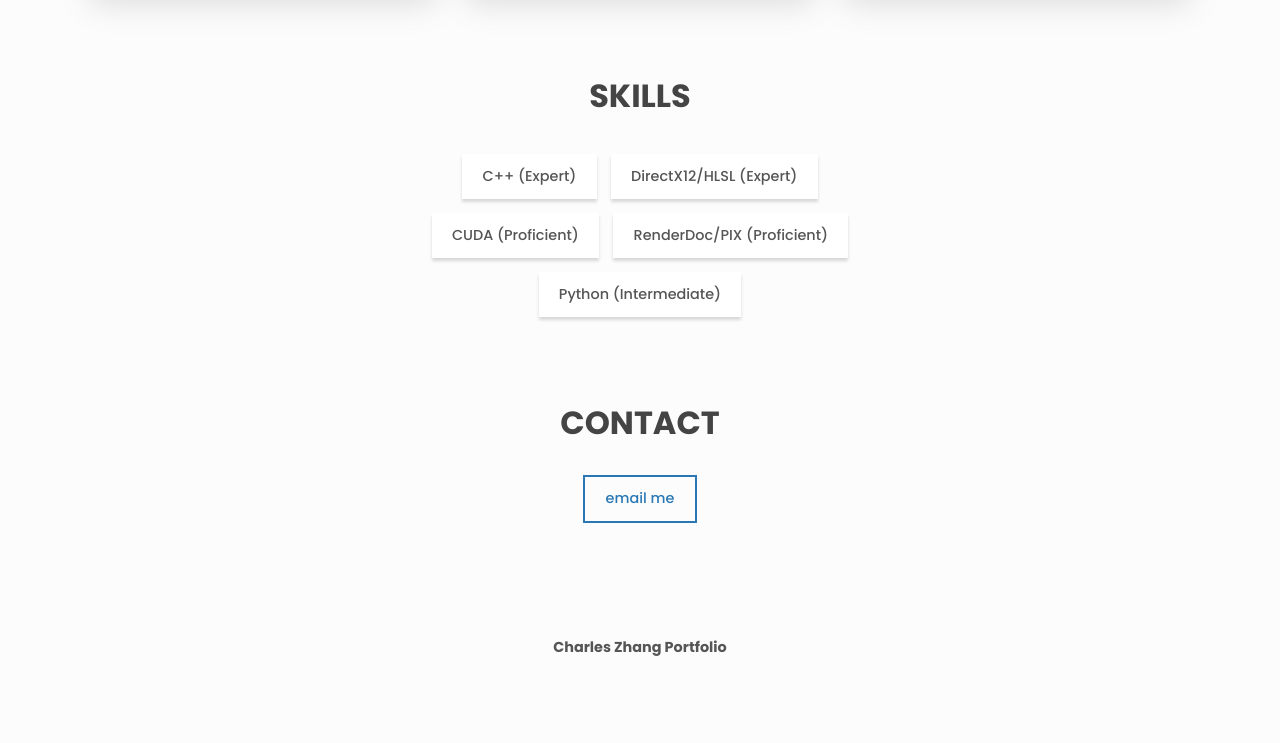
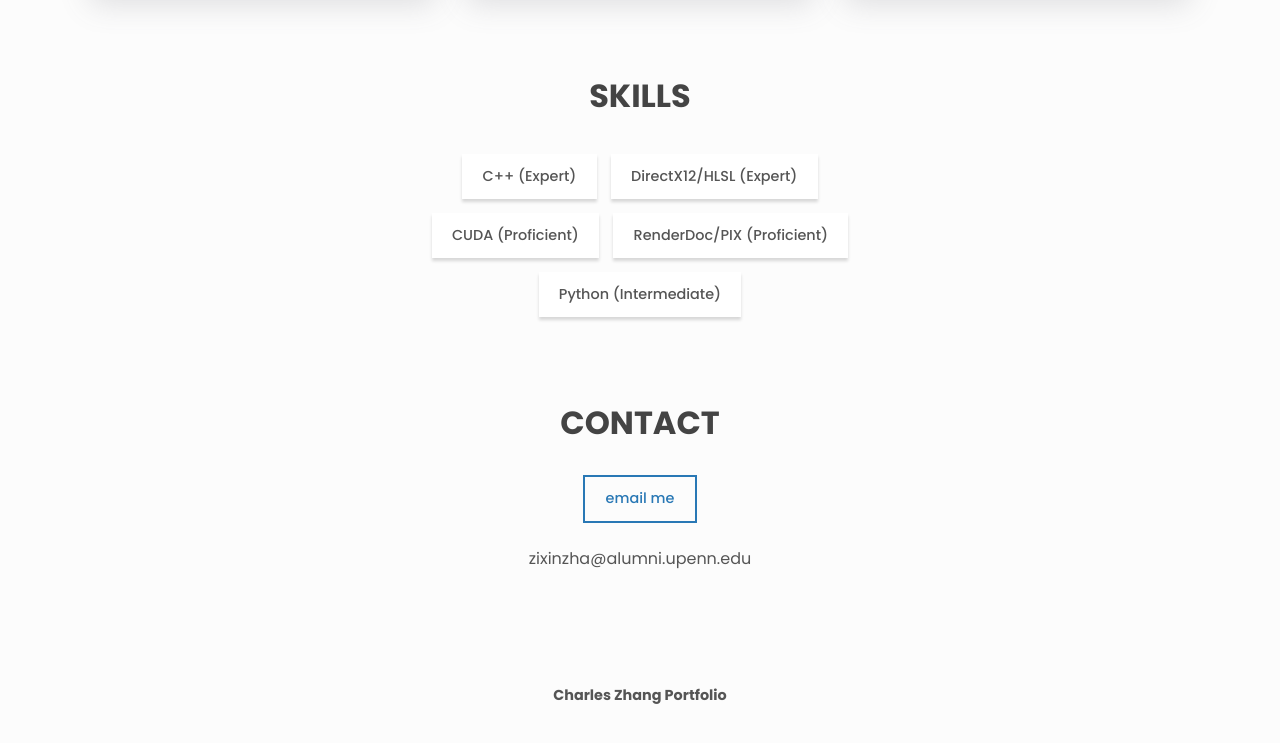
Before and after one commit to zixin96/portfolio, a website built with Parcel: page index.html in a window 1280 px wide. Shown: the part 1602-2345 px from the top of the page. Before the commit the page ends 2309 px from the top, so only its background shows below. Built offline with nearby package versions, Linux system fonts and the light colour scheme.

Commit message:
Add email

```diff
--- a/index.html
+++ b/index.html
@@ -234,6 +234,8 @@
         <a href="mailto:zixinzha@alumni.upenn.edu">
           <span class="btn btn--outline">Email me</span>
         </a>
+        <br/>
+        zixinzha@alumni.upenn.edu
       </section>
     </main>
 
```
